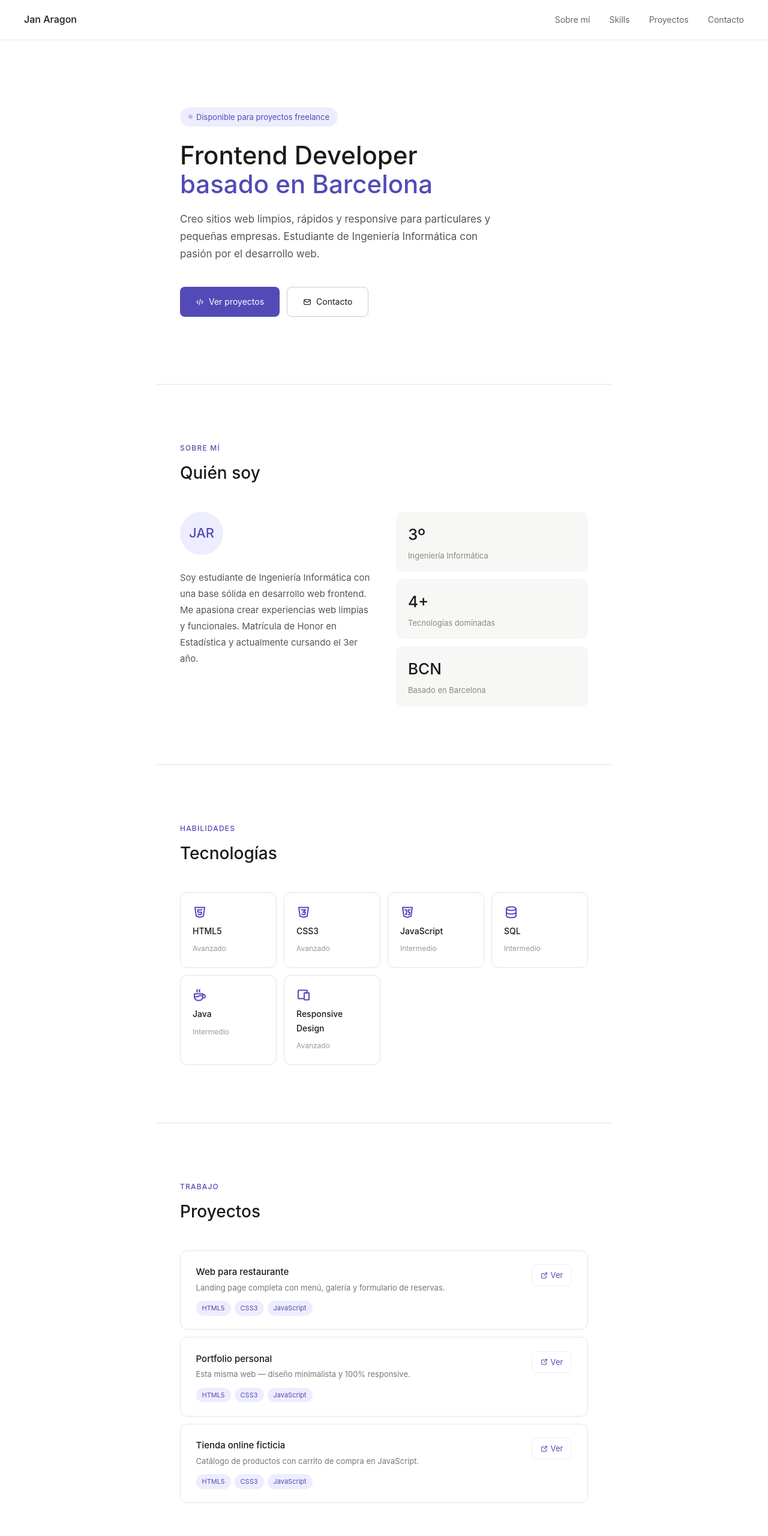
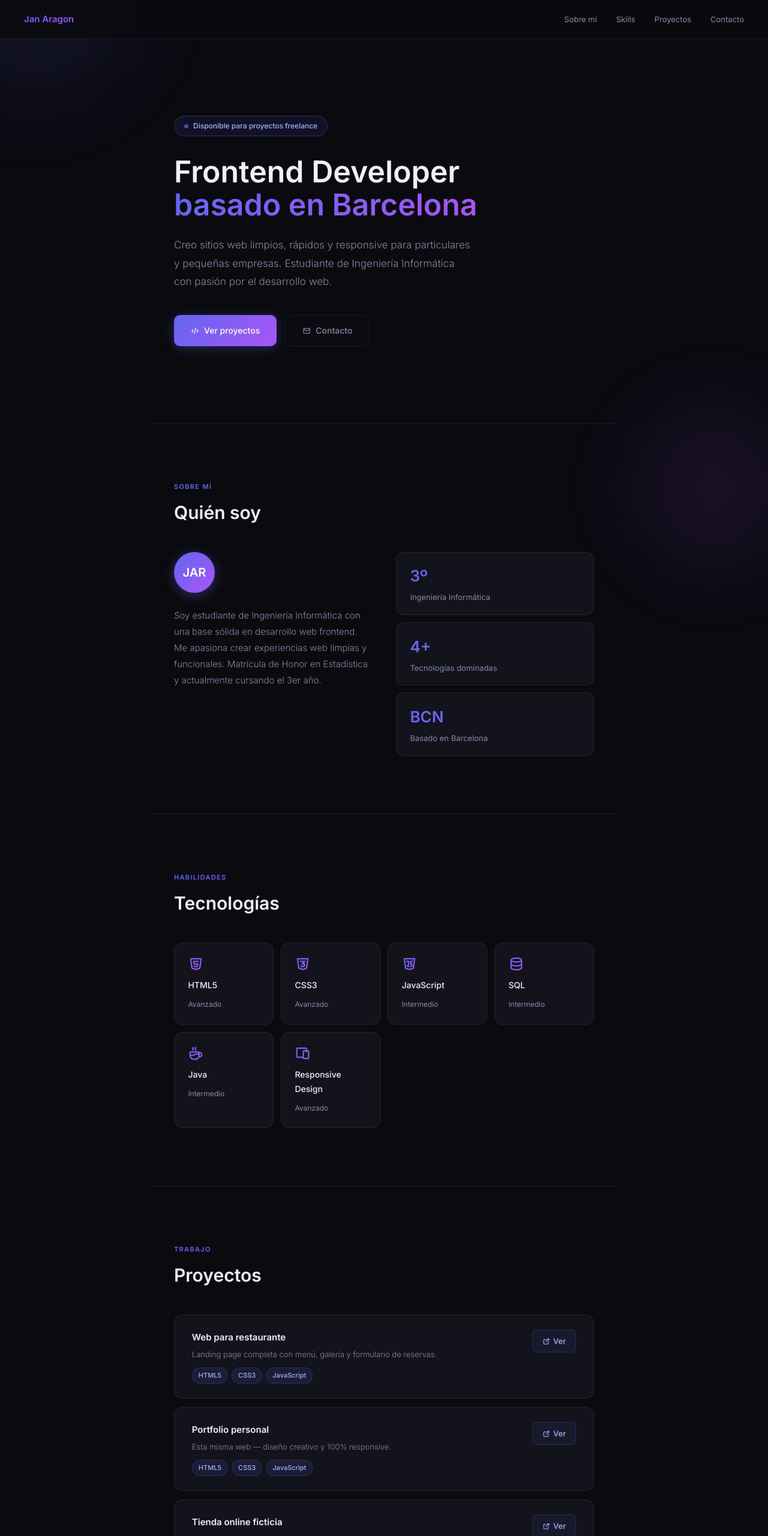
Before and after one commit to jaanaragon/jaanaragon.github.io, a plain HTML site: page index.html in a window 1280 px wide. Shown: the top 2560 px of the page at 60% size. Drawn offline with Linux system fonts and the light colour scheme.

Commit message:
Update index.html

```diff
--- a/index.html
+++ b/index.html
@@ -5,22 +5,67 @@
   <meta name="viewport" content="width=device-width, initial-scale=1.0">
   <title>Jan Aragon Romero — Frontend Developer</title>
   <link rel="stylesheet" href="https://cdn.jsdelivr.net/npm/@tabler/icons-webfont@latest/tabler-icons.min.css">
+  <link href="https://fonts.googleapis.com/css2?family=Inter:wght@300;400;500;600&display=swap" rel="stylesheet">
   <style>
     * { margin: 0; padding: 0; box-sizing: border-box; }
 
     :root {
-      --accent: #534AB7;
-      --accent-light: #EEEDFE;
-      --accent-dark: #3C3489;
+      --bg: #0a0a0f;
+      --bg2: #111118;
+      --bg3: #1a1a25;
+      --card: #13131c;
+      --border: rgba(255,255,255,0.07);
+      --border-hover: rgba(99,102,241,0.5);
+      --text: #f0f0ff;
+      --text-muted: #8888aa;
+      --accent: #6366f1;
+      --accent2: #a855f7;
+      --accent3: #06b6d4;
+      --gradient: linear-gradient(135deg, #6366f1, #a855f7);
+      --gradient2: linear-gradient(135deg, #a855f7, #06b6d4);
+      --glow: 0 0 30px rgba(99,102,241,0.25);
     }
 
     html { scroll-behavior: smooth; }
 
     body {
-      font-family: -apple-system, BlinkMacSystemFont, 'Segoe UI', sans-serif;
-      background: #ffffff;
-      color: #1a1a1a;
+      font-family: 'Inter', -apple-system, sans-serif;
+      background: var(--bg);
+      color: var(--text);
       line-height: 1.7;
+      overflow-x: hidden;
+    }
+
+    /* FONDO ANIMADO */
+    body::before {
+      content: '';
+      position: fixed;
+      top: -40%;
+      left: -20%;
+      width: 600px;
+      height: 600px;
+      background: radial-gradient(circle, rgba(99,102,241,0.12) 0%, transparent 70%);
+      pointer-events: none;
+      z-index: 0;
+      animation: drift 12s ease-in-out infinite alternate;
+    }
+
+    body::after {
+      content: '';
+      position: fixed;
+      bottom: -30%;
+      right: -10%;
+      width: 500px;
+      height: 500px;
+      background: radial-gradient(circle, rgba(168,85,247,0.1) 0%, transparent 70%);
+      pointer-events: none;
+      z-index: 0;
+      animation: drift 15s ease-in-out infinite alternate-reverse;
+    }
+
+    @keyframes drift {
+      from { transform: translate(0, 0); }
+      to { transform: translate(40px, 30px); }
     }
 
     /* NAV */
@@ -29,25 +74,28 @@
       justify-content: space-between;
       align-items: center;
       padding: 1.2rem 2.5rem;
-      border-bottom: 0.5px solid #e5e5e5;
+      border-bottom: 1px solid var(--border);
       position: sticky;
       top: 0;
-      background: rgba(255,255,255,0.95);
-      backdrop-filter: blur(8px);
+      background: rgba(10,10,15,0.85);
+      backdrop-filter: blur(16px);
       z-index: 100;
     }
 
     .nav-logo {
-      font-size: 16px;
-      font-weight: 500;
-      color: #1a1a1a;
+      font-size: 15px;
+      font-weight: 600;
+      background: var(--gradient);
+      -webkit-background-clip: text;
+      -webkit-text-fill-color: transparent;
+      background-clip: text;
     }
 
     .nav-links { display: flex; gap: 2rem; }
 
     .nav-links a {
-      font-size: 14px;
-      color: #666;
+      font-size: 13px;
+      color: var(--text-muted);
       text-decoration: none;
       transition: color 0.2s;
       position: relative;
@@ -56,144 +104,160 @@
     .nav-links a::after {
       content: '';
       position: absolute;
-      bottom: -2px;
+      bottom: -3px;
       left: 0;
       width: 0;
-      height: 1.5px;
-      background: var(--accent);
+      height: 1px;
+      background: var(--gradient);
       transition: width 0.25s ease;
     }
 
-    .nav-links a:hover { color: var(--accent); }
+    .nav-links a:hover { color: var(--text); }
     .nav-links a:hover::after { width: 100%; }
 
-    /* SECTIONS */
+    /* SECCIONES */
     section {
       padding: 6rem 2.5rem;
-      max-width: 760px;
+      max-width: 780px;
       margin: 0 auto;
+      position: relative;
+      z-index: 1;
     }
 
     .section-label {
-      font-size: 12px;
-      color: var(--accent);
-      font-weight: 500;
-      letter-spacing: 0.1em;
+      font-size: 11px;
+      font-weight: 600;
+      letter-spacing: 0.12em;
       text-transform: uppercase;
+      background: var(--gradient);
+      -webkit-background-clip: text;
+      -webkit-text-fill-color: transparent;
+      background-clip: text;
       margin-bottom: 0.5rem;
     }
 
     .section-title {
-      font-size: 28px;
-      font-weight: 500;
-      color: #1a1a1a;
+      font-size: 30px;
+      font-weight: 600;
+      color: var(--text);
       margin-bottom: 2.5rem;
     }
 
     hr {
       border: none;
-      border-top: 0.5px solid #e5e5e5;
-      max-width: 760px;
+      border-top: 1px solid var(--border);
+      max-width: 780px;
       margin: 0 auto;
+      position: relative;
+      z-index: 1;
     }
 
     /* HERO */
-    .hero { padding-top: 7rem; padding-bottom: 7rem; }
+    .hero { padding-top: 8rem; padding-bottom: 8rem; }
 
     .hero-tag {
       display: inline-flex;
       align-items: center;
-      gap: 6px;
-      background: var(--accent-light);
-      color: var(--accent);
-      font-size: 13px;
-      padding: 5px 14px;
+      gap: 8px;
+      background: rgba(99,102,241,0.1);
+      border: 1px solid rgba(99,102,241,0.3);
+      color: #a5b4fc;
+      font-size: 12px;
+      font-weight: 500;
+      padding: 6px 16px;
       border-radius: 20px;
-      margin-bottom: 1.5rem;
+      margin-bottom: 2rem;
     }
 
-    .hero-tag::before {
-      content: '';
+    .hero-tag .dot {
       width: 7px;
       height: 7px;
-      background: var(--accent);
+      background: #6366f1;
       border-radius: 50%;
       animation: pulse 2s infinite;
     }
 
     @keyframes pulse {
-      0%, 100% { opacity: 1; }
-      50% { opacity: 0.3; }
+      0%, 100% { opacity: 1; box-shadow: 0 0 0 0 rgba(99,102,241,0.5); }
+      50% { opacity: 0.7; box-shadow: 0 0 0 5px rgba(99,102,241,0); }
     }
 
     .hero h1 {
-      font-size: 42px;
-      font-weight: 500;
-      color: #1a1a1a;
-      line-height: 1.15;
-      margin-bottom: 1.25rem;
+      font-size: 50px;
+      font-weight: 600;
+      color: var(--text);
+      line-height: 1.1;
+      margin-bottom: 1.5rem;
     }
 
-    .hero h1 span { color: var(--accent); }
+    .hero h1 .gradient-text {
+      background: var(--gradient);
+      -webkit-background-clip: text;
+      -webkit-text-fill-color: transparent;
+      background-clip: text;
+    }
 
     .hero p {
       font-size: 17px;
-      color: #555;
-      line-height: 1.7;
+      color: var(--text-muted);
+      line-height: 1.8;
       margin-bottom: 2.5rem;
-      max-width: 520px;
+      max-width: 500px;
+      font-weight: 300;
     }
 
-    .btn-group { display: flex; gap: 12px; flex-wrap: wrap; }
+    .btn-group { display: flex; gap: 14px; flex-wrap: wrap; }
 
     .btn-primary {
       display: inline-flex;
       align-items: center;
       gap: 8px;
-      background: var(--accent);
+      background: var(--gradient);
       color: white;
-      padding: 12px 26px;
-      border-radius: 8px;
+      padding: 13px 28px;
+      border-radius: 10px;
       font-size: 14px;
+      font-weight: 500;
       text-decoration: none;
       border: none;
       cursor: pointer;
-      transition: background 0.2s, transform 0.18s, box-shadow 0.2s;
       font-family: inherit;
+      transition: transform 0.2s, box-shadow 0.2s, opacity 0.2s;
+      box-shadow: 0 4px 20px rgba(99,102,241,0.3);
     }
 
     .btn-primary:hover {
-      background: var(--accent-dark);
-      transform: scale(1.05);
-      box-shadow: 0 6px 20px rgba(83,74,183,0.3);
+      transform: translateY(-2px) scale(1.04);
+      box-shadow: 0 8px 30px rgba(99,102,241,0.5);
     }
 
-    .btn-primary:active { transform: scale(0.98); }
+    .btn-primary:active { transform: scale(0.97); }
 
     .btn-secondary {
       display: inline-flex;
       align-items: center;
       gap: 8px;
       background: transparent;
-      color: #1a1a1a;
-      padding: 12px 26px;
-      border-radius: 8px;
+      color: var(--text-muted);
+      padding: 13px 28px;
+      border-radius: 10px;
       font-size: 14px;
-      border: 0.5px solid #ccc;
+      font-weight: 500;
+      border: 1px solid var(--border);
       cursor: pointer;
-      transition: border-color 0.2s, color 0.2s, transform 0.18s, background 0.2s;
       font-family: inherit;
       text-decoration: none;
+      transition: color 0.2s, border-color 0.2s, transform 0.2s, background 0.2s;
     }
 
     .btn-secondary:hover {
-      border-color: var(--accent);
-      color: var(--accent);
-      transform: scale(1.05);
-      background: var(--accent-light);
+      color: var(--text);
+      border-color: rgba(99,102,241,0.5);
+      background: rgba(99,102,241,0.07);
+      transform: translateY(-2px) scale(1.04);
     }
 
-    .btn-secondary:active { transform: scale(0.98); }
+    .btn-secondary:active { transform: scale(0.97); }
 
     /* SOBRE MÍ */
     .about-grid {
@@ -204,33 +268,48 @@
     }
 
     .avatar {
-      width: 72px;
-      height: 72px;
+      width: 68px;
+      height: 68px;
       border-radius: 50%;
-      background: var(--accent-light);
+      background: var(--gradient);
       display: flex;
       align-items: center;
       justify-content: center;
-      font-size: 22px;
-      font-weight: 500;
-      color: var(--accent);
+      font-size: 20px;
+      font-weight: 600;
+      color: white;
       margin-bottom: 1.5rem;
+      box-shadow: 0 4px 20px rgba(99,102,241,0.4);
     }
 
-    .about-text { font-size: 15px; color: #555; line-height: 1.8; }
+    .about-text { font-size: 15px; color: var(--text-muted); line-height: 1.8; font-weight: 300; }
 
     .about-stats { display: flex; flex-direction: column; gap: 12px; }
 
     .stat-card {
-      background: #f7f7f5;
-      border-radius: 10px;
-      padding: 1rem 1.25rem;
-      transition: transform 0.2s;
+      background: var(--card);
+      border: 1px solid var(--border);
+      border-radius: 12px;
+      padding: 1.1rem 1.4rem;
+      transition: border-color 0.2s, transform 0.2s, box-shadow 0.2s;
     }
 
-    .stat-card:hover { transform: translateX(4px); }
-    .stat-card .stat-number { font-size: 26px; font-weight: 500; color: #1a1a1a; }
-    .stat-card .stat-label { font-size: 13px; color: #888; margin-top: 2px; }
+    .stat-card:hover {
+      border-color: var(--border-hover);
+      transform: translateX(5px);
+      box-shadow: var(--glow);
+    }
+
+    .stat-number {
+      font-size: 26px;
+      font-weight: 600;
+      background: var(--gradient);
+      -webkit-background-clip: text;
+      -webkit-text-fill-color: transparent;
+      background-clip: text;
+    }
+
+    .stat-label { font-size: 13px; color: var(--text-muted); margin-top: 2px; }
 
     /* SKILLS */
     .skills-grid {
@@ -240,97 +319,121 @@
     }
 
     .skill-card {
-      background: #fff;
-      border: 0.5px solid #e5e5e5;
-      border-radius: 12px;
-      padding: 1.25rem;
+      background: var(--card);
+      border: 1px solid var(--border);
+      border-radius: 14px;
+      padding: 1.4rem;
       display: flex;
       flex-direction: column;
       align-items: flex-start;
-      gap: 8px;
-      transition: transform 0.2s, border-color 0.2s, box-shadow 0.2s;
+      gap: 10px;
+      transition: border-color 0.25s, transform 0.25s, box-shadow 0.25s;
       cursor: default;
     }
 
     .skill-card:hover {
-      transform: translateY(-4px) scale(1.03);
-      border-color: var(--accent);
-      box-shadow: 0 8px 24px rgba(83,74,183,0.12);
+      border-color: var(--border-hover);
+      transform: translateY(-5px) scale(1.03);
+      box-shadow: var(--glow);
     }
 
-    .skill-icon { font-size: 24px; color: var(--accent); }
-    .skill-name { font-size: 14px; font-weight: 500; color: #1a1a1a; }
-    .skill-level { font-size: 12px; color: #999; }
+    .skill-icon {
+      font-size: 26px;
+      background: var(--gradient);
+      -webkit-background-clip: text;
+      -webkit-text-fill-color: transparent;
+      background-clip: text;
+    }
+
+    .skill-name { font-size: 14px; font-weight: 500; color: var(--text); }
+    .skill-level { font-size: 12px; color: var(--text-muted); }
 
     /* PROYECTOS */
-    .projects-grid { display: flex; flex-direction: column; gap: 12px; }
+    .projects-grid { display: flex; flex-direction: column; gap: 14px; }
 
     .project-card {
-      background: #fff;
-      border: 0.5px solid #e5e5e5;
-      border-radius: 12px;
-      padding: 1.4rem 1.6rem;
+      background: var(--card);
+      border: 1px solid var(--border);
+      border-radius: 14px;
+      padding: 1.5rem 1.8rem;
       display: flex;
       justify-content: space-between;
       align-items: flex-start;
       gap: 1rem;
-      transition: transform 0.2s, box-shadow 0.2s, border-color 0.2s;
+      transition: border-color 0.25s, transform 0.25s, box-shadow 0.25s;
     }
 
     .project-card:hover {
+      border-color: var(--border-hover);
       transform: translateY(-3px);
-      box-shadow: 0 8px 24px rgba(0,0,0,0.08);
-      border-color: #ccc;
+      box-shadow: var(--glow);
     }
 
-    .project-name { font-size: 15px; font-weight: 500; color: #1a1a1a; margin-bottom: 4px; }
-    .project-desc { font-size: 13px; color: #777; line-height: 1.5; margin-bottom: 12px; }
+    .project-name { font-size: 15px; font-weight: 600; color: var(--text); margin-bottom: 5px; }
+    .project-desc { font-size: 13px; color: var(--text-muted); line-height: 1.6; margin-bottom: 12px; font-weight: 300; }
     .project-tags { display: flex; gap: 6px; flex-wrap: wrap; }
 
     .tag {
       font-size: 11px;
-      background: var(--accent-light);
-      color: var(--accent);
+      background: rgba(99,102,241,0.12);
+      color: #a5b4fc;
+      border: 1px solid rgba(99,102,241,0.2);
       padding: 3px 10px;
       border-radius: 20px;
+      font-weight: 500;
     }
 
     .project-link {
       display: inline-flex;
       align-items: center;
-      gap: 4px;
+      gap: 5px;
       font-size: 13px;
-      color: var(--accent);
+      color: #a5b4fc;
       text-decoration: none;
       white-space: nowrap;
-      padding: 6px 14px;
-      border: 0.5px solid var(--accent-light);
+      padding: 7px 16px;
+      border: 1px solid rgba(99,102,241,0.25);
       border-radius: 8px;
-      transition: background 0.2s, transform 0.18s;
+      background: rgba(99,102,241,0.08);
+      transition: background 0.2s, transform 0.2s, box-shadow 0.2s;
       flex-shrink: 0;
+      font-weight: 500;
     }
 
     .project-link:hover {
-      background: var(--accent-light);
-      transform: scale(1.05);
+      background: rgba(99,102,241,0.2);
+      transform: scale(1.06);
+      box-shadow: 0 4px 14px rgba(99,102,241,0.25);
     }
 
     /* CONTACTO */
     .contact-card {
-      background: #f7f7f5;
-      border-radius: 16px;
-      padding: 2.5rem;
+      background: var(--card);
+      border: 1px solid var(--border);
+      border-radius: 20px;
+      padding: 3rem 2.5rem;
       text-align: center;
+      position: relative;
+      overflow: hidden;
+    }
+
+    .contact-card::before {
+      content: '';
+      position: absolute;
+      top: 0; left: 0; right: 0;
+      height: 1px;
+      background: var(--gradient);
     }
 
     .contact-card p {
       font-size: 15px;
-      color: #666;
-      line-height: 1.7;
-      margin-bottom: 1.8rem;
-      max-width: 460px;
+      color: var(--text-muted);
+      line-height: 1.8;
+      margin-bottom: 2rem;
+      max-width: 440px;
       margin-left: auto;
       margin-right: auto;
+      font-weight: 300;
     }
 
     .contact-links {
@@ -343,38 +446,41 @@
     .contact-link {
       display: inline-flex;
       align-items: center;
-      gap: 7px;
-      font-size: 14px;
-      color: #555;
+      gap: 8px;
+      font-size: 13px;
+      font-weight: 500;
+      color: var(--text-muted);
       text-decoration: none;
-      padding: 10px 18px;
-      border: 0.5px solid #ddd;
-      border-radius: 8px;
-      background: #fff;
-      transition: color 0.2s, border-color 0.2s, transform 0.18s, box-shadow 0.2s;
+      padding: 11px 20px;
+      border: 1px solid var(--border);
+      border-radius: 10px;
+      background: var(--bg3);
+      transition: color 0.2s, border-color 0.2s, transform 0.2s, box-shadow 0.2s;
     }
 
     .contact-link:hover {
-      color: var(--accent);
-      border-color: var(--accent);
-      transform: scale(1.05);
-      box-shadow: 0 4px 14px rgba(83,74,183,0.15);
+      color: var(--text);
+      border-color: rgba(99,102,241,0.5);
+      transform: translateY(-3px) scale(1.04);
+      box-shadow: 0 6px 20px rgba(99,102,241,0.2);
     }
 
     /* FOOTER */
     footer {
       text-align: center;
       padding: 2rem;
-      font-size: 13px;
-      color: #aaa;
-      border-top: 0.5px solid #e5e5e5;
+      font-size: 12px;
+      color: #44445a;
+      border-top: 1px solid var(--border);
+      position: relative;
+      z-index: 1;
     }
 
-    /* ANIMACIONES AL HACER SCROLL */
+    /* REVEAL AL SCROLL */
     .reveal {
       opacity: 0;
-      transform: translateY(30px);
-      transition: opacity 0.6s ease, transform 0.6s ease;
+      transform: translateY(28px);
+      transition: opacity 0.65s ease, transform 0.65s ease;
     }
 
     .reveal.visible {
@@ -390,10 +496,10 @@
 
     /* RESPONSIVE */
     @media (max-width: 600px) {
-      .hero h1 { font-size: 28px; }
+      .hero h1 { font-size: 32px; }
       .about-grid { grid-template-columns: 1fr; }
       nav { padding: 1rem 1.2rem; }
-      .nav-links { gap: 1rem; }
+      .nav-links { gap: 1.2rem; }
       section { padding: 4rem 1.2rem; }
     }
   </style>
@@ -412,8 +518,8 @@
 
   <!-- HERO -->
   <section class="hero">
-    <div class="hero-tag reveal">Disponible para proyectos freelance</div>
-    <h1 class="reveal reveal-delay-1">Frontend Developer<br><span>basado en Barcelona</span></h1>
+    <div class="hero-tag reveal"><span class="dot"></span> Disponible para proyectos freelance</div>
+    <h1 class="reveal reveal-delay-1">Frontend Developer<br><span class="gradient-text">basado en Barcelona</span></h1>
     <p class="reveal reveal-delay-2">Creo sitios web limpios, rápidos y responsive para particulares y pequeñas empresas. Estudiante de Ingeniería Informática con pasión por el desarrollo web.</p>
     <div class="btn-group reveal reveal-delay-3">
       <a href="#proyectos" class="btn-primary"><i class="ti ti-code"></i> Ver proyectos</a>
@@ -501,9 +607,7 @@
           <div class="project-name">Web para restaurante</div>
           <div class="project-desc">Landing page completa con menú, galería y formulario de reservas.</div>
           <div class="project-tags">
-            <span class="tag">HTML5</span>
-            <span class="tag">CSS3</span>
-            <span class="tag">JavaScript</span>
+            <span class="tag">HTML5</span><span class="tag">CSS3</span><span class="tag">JavaScript</span>
           </div>
         </div>
         <a href="#" class="project-link"><i class="ti ti-external-link"></i> Ver</a>
@@ -511,11 +615,9 @@
       <div class="project-card reveal reveal-delay-3">
         <div class="project-info">
           <div class="project-name">Portfolio personal</div>
-          <div class="project-desc">Esta misma web — diseño minimalista y 100% responsive.</div>
+          <div class="project-desc">Esta misma web — diseño creativo y 100% responsive.</div>
           <div class="project-tags">
-            <span class="tag">HTML5</span>
-            <span class="tag">CSS3</span>
-            <span class="tag">JavaScript</span>
+            <span class="tag">HTML5</span><span class="tag">CSS3</span><span class="tag">JavaScript</span>
           </div>
         </div>
         <a href="#" class="project-link"><i class="ti ti-external-link"></i> Ver</a>
@@ -525,9 +627,7 @@
           <div class="project-name">Tienda online ficticia</div>
           <div class="project-desc">Catálogo de productos con carrito de compra en JavaScript.</div>
           <div class="project-tags">
-            <span class="tag">HTML5</span>
-            <span class="tag">CSS3</span>
-            <span class="tag">JavaScript</span>
+            <span class="tag">HTML5</span><span class="tag">CSS3</span><span class="tag">JavaScript</span>
           </div>
         </div>
         <a href="#" class="project-link"><i class="ti ti-external-link"></i> Ver</a>
@@ -560,7 +660,7 @@
           entry.target.classList.add('visible');
         }
       });
-    }, { threshold: 0.12 });
+    }, { threshold: 0.1 });
 
     document.querySelectorAll('.reveal').forEach(el => observer.observe(el));
   </script>
```
